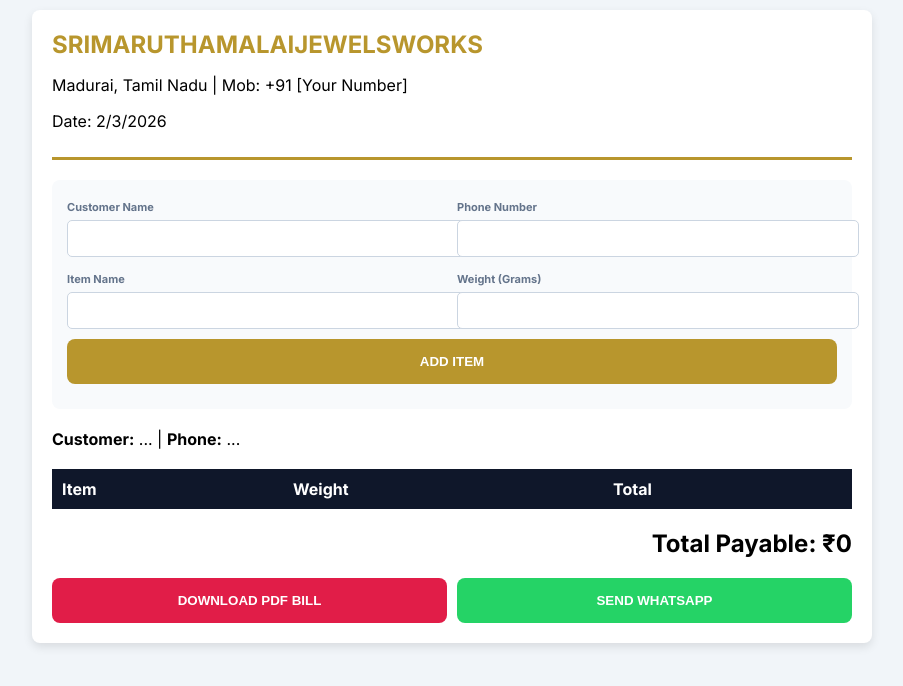
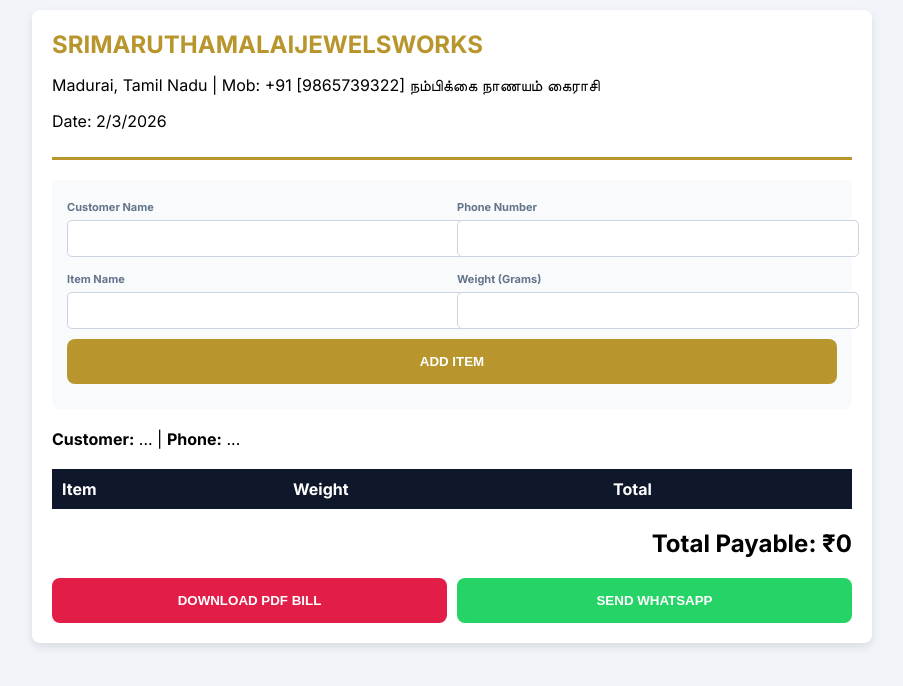
Before and after one commit to gautamraj122012-lab/Smm-billing, a plain HTML site: page index.html in a window 1280 px wide. Shown: the whole page, without its empty margins (188-1091 px from the left). Drawn offline with Linux system fonts and the light colour scheme.

Commit message:
Update contact number in index.html

```diff
--- a/index.html
+++ b/index.html
@@ -44,7 +44,8 @@
 <div class="bill-card" id="bill-content">
     <div class="header">
         <h1>Srimaruthamalaijewelsworks</h1>
-        <p>Madurai, Tamil Nadu | Mob: +91 [Your Number]</p>
+        <p>Madurai, Tamil Nadu | Mob: +91 [9865739322]
+        நம்பிக்கை நாணயம் கைராசி</p>
         <p id="dateLine"></p>
     </div>
 
```
